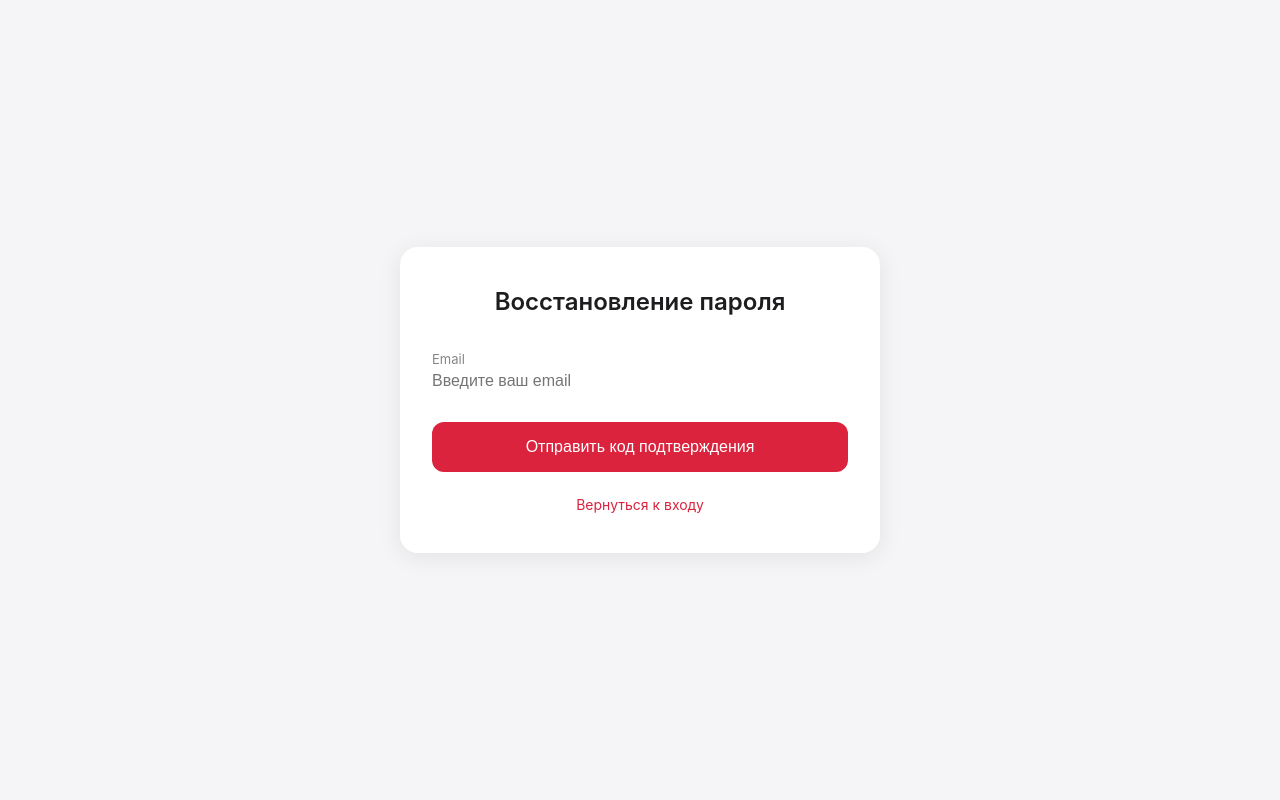
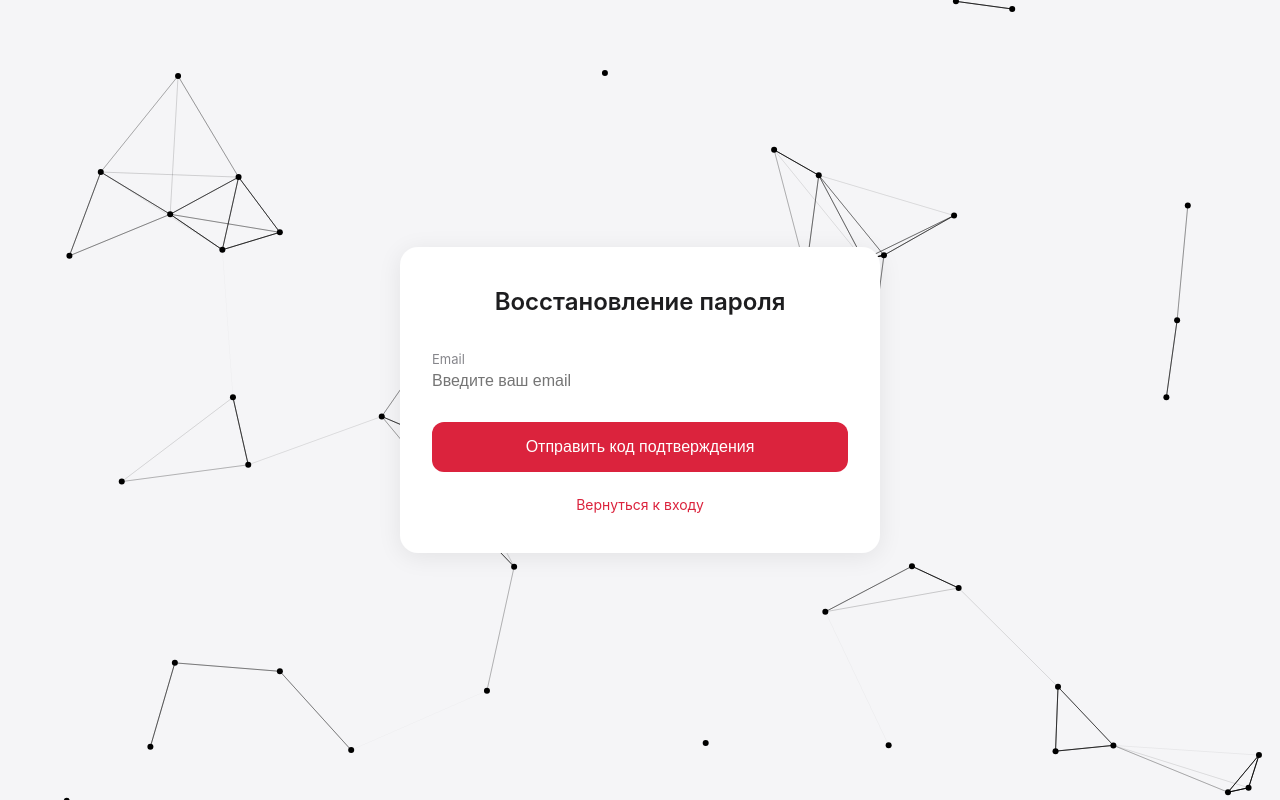
Before and after one commit to AgishevDm/campus, a React (Create React App) app in the folder frontend/: page /forgot-password in a window 1280 px wide. Built offline with nearby package versions, Linux system fonts and the light colour scheme.

Commit message:
Add particles background to auth flows

```diff
--- a/frontend/src/sreens/Auth/ConfirmEmail.tsx
+++ b/frontend/src/sreens/Auth/ConfirmEmail.tsx
@@ -1,6 +1,7 @@
 import { useState, useRef, useEffect } from 'react';
 import { useNavigate } from 'react-router-dom';
 import './AuthStyles.scss';
+import ParticlesBackground from '../../components/ParticlesBackground';
 
 type ConfirmEmailProps = {
   registrationData: {
@@ -109,6 +110,7 @@ export default function ConfirmEmail({
 
   return (
     <div className="auth-wrapper confirm-email-wrapper">
+      <ParticlesBackground />
       <div className="auth-container">
         <h2>
           {isPasswordReset
--- a/frontend/src/sreens/Auth/ForgotPassword.tsx
+++ b/frontend/src/sreens/Auth/ForgotPassword.tsx
@@ -3,6 +3,7 @@ import { Link, useNavigate } from 'react-router-dom';
 import ConfirmEmail from './ConfirmEmail';
 import { EMAIL_DOMAINS } from '../../enum/EmailDomains';
 import './AuthStyles.scss';
+import ParticlesBackground from '../../components/ParticlesBackground';
 
 export default function ForgotPassword() {
   const navigate = useNavigate();
@@ -83,6 +84,7 @@ export default function ForgotPassword() {
     />
   ) : (
     <div className="auth-wrapper">
+      <ParticlesBackground />
       <div className="auth-container">
         <h2>Восстановление пароля</h2>
 
--- a/frontend/src/sreens/Auth/ResetPassword.tsx
+++ b/frontend/src/sreens/Auth/ResetPassword.tsx
@@ -2,6 +2,7 @@ import { useState } from 'react';
 import { useNavigate, useLocation } from 'react-router-dom';
 import { FiEye, FiEyeOff } from 'react-icons/fi';
 import './AuthStyles.scss';
+import ParticlesBackground from '../../components/ParticlesBackground';
 
 export default function ResetPassword() {
   const navigate = useNavigate();
@@ -69,6 +70,7 @@ export default function ResetPassword() {
 
   return (
     <div className="auth-wrapper">
+      <ParticlesBackground />
       <div className="auth-container">
         <h2>Восстановление пароля</h2>
         {error && <div className="error-message">{error}</div>}
```
